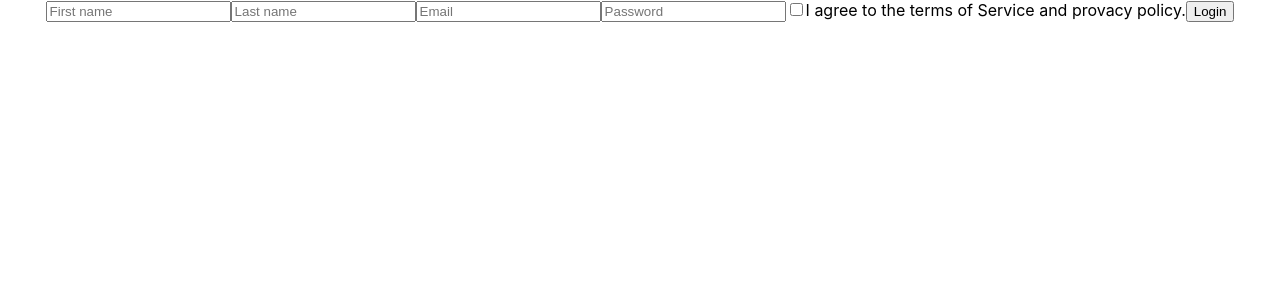
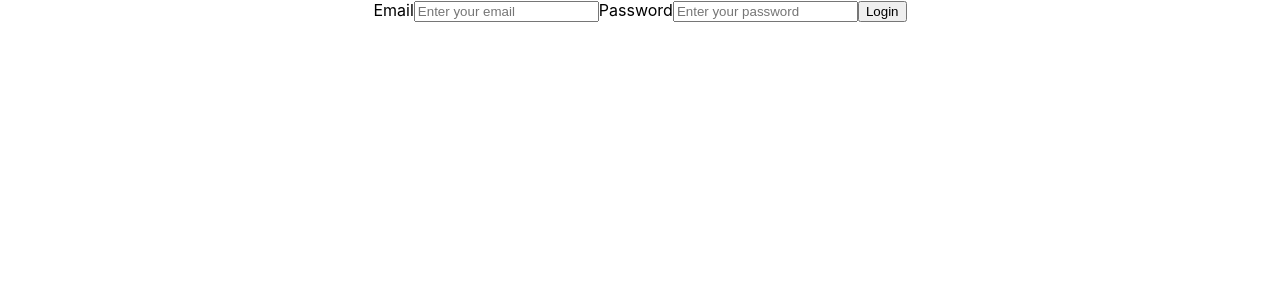
Before and after one commit to party-planner-pt/BW-PT-PartyPlanner-FE, a React (Create React App) app: page / in a window 1280 px wide. Shown: the top 300 px of the page. Built offline with nearby package versions, Linux system fonts and the light colour scheme.

Commit message:
Made changes to form

```diff
--- a/package.json
+++ b/package.json
@@ -5,6 +5,7 @@
   "dependencies": {
     "@material-ui/core": "^4.3.3",
     "axios": "^0.19.0",
+    "email-validator": "^2.0.4",
     "formik": "^1.5.8",
     "react": "^16.9.0",
     "react-dom": "^16.9.0",
--- a/src/components/signup-login/Login.js
+++ b/src/components/signup-login/Login.js
@@ -1,111 +1,76 @@
-import React, { useState, useEffect } from "react";
-import { Form, Field, withFormik } from "formik";
-import * as yup from "yup";
+import React from "react";
+import { withFormik, Formik } from "formik";
+import * as Yup from "yup";
 import axios from "axios";
+import TextField from "@material-ui/core/TextField";
+import * as EmailValidator from "email-validator";
 
-const Login = ({ errors, touched, status }) => {
-  const [signup, setSignIn] = useState([]);
-  console.log(signup);
+const LoginForm = () => (
+  <Formik
+    initialValues={{ email: "", password: "" }}
+    onSubmit={(values, { setSubmitting }) => {
+      setTimeout(() => {
+        console.log("Logging in", values);
+        setSubmitting(false);
+      }, 500);
+    }}
+    validationSchema={Yup.object().shape({
+      // firstname: Yup.string().required("Required"),
+      // lastname: Yup.string().required("Required"),
+      email: Yup.string()
+        .email()
+        .required("Required"),
+      password: Yup.string()
+        .required("No password provided.")
+        .min(8, "Password is too short - should be 8 chars minimum.")
+        .matches(/(?=.*[0-9])/, "Password must contain a number.")
+    })}
+  >
+    {props => {
+      const {
+        values,
+        touched,
+        errors,
+        isSubmitting,
+        handleChange,
+        handleBlur,
+        handleSubmit
+      } = props;
+      return (
+        <form onSubmit={handleSubmit}>
+          <label htmlFor="email">Email</label>
+          <input
+            name="email"
+            type="text"
+            placeholder="Enter your email"
+            value={values.email}
+            onChange={handleChange}
+            onBlur={handleBlur}
+            className={errors.email && touched.email && "error"}
+          />
+          {errors.email && touched.email && (
+            <div className="feedback">{errors.email}</div>
+          )}
+          <label htmlFor="email">Password</label>
+          <input
+            name="password"
+            type="password"
+            placeholder="Enter your password"
+            value={values.password}
+            onChange={handleChange}
+            onBlur={handleBlur}
+            className={errors.password && touched.password && "error"}
+          />
+          {errors.password && touched.password && (
+            <div className="feedback">{errors.password}</div>
+          )}
+          <button type="submit" disabled={isSubmitting}>
+            Login
+          </button>
+        </form>
+      );
+    }}
+  </Formik>
+);
 
-  useEffect(() => {
-    if (status) {
-      setSignIn([...signup, status]);
-    }
-  }, [status]);
-
-  return (
-    // <div className="form-container">
-    <Form>
-      {touched.First_name && errors.First_name && (
-        <p className="error">{errors.First_names}</p>
-      )}
-      <Field
-        component="input"
-        type="text"
-        name="First_name"
-        placeholder="First name"
-      />
-      {touched.Last_name && errors.Last_name && (
-        <p className="error">{errors.Last_name}</p>
-      )}
-      <Field
-        component="input"
-        type="text"
-        name="Last_name"
-        placeholder="Last name"
-      />
-      {touched.Your_email_address && errors.Your_email_address && (
-        <p className="error">{errors.Your_email_address}</p>
-      )}
-      <Field
-        component="input"
-        type="text"
-        name="Your_email_address"
-        placeholder="Email"
-      />
-      {touched.Choose_a_password && errors.Choose_a_passwords && (
-        <p className="error">{errors.Choose_a_password}</p>
-      )}
-      <Field
-        component="input"
-        type="text"
-        name=" Choose a password"
-        placeholder="Password"
-      />
-      {touched.TermofService && errors.TermofService && (
-        <p className="error">{errors.TermofService}</p>
-      )}
-      <label className="checkbox-container">
-        <Field type="checkbox" name="TermofService" />
-        I agree to the terms of Service and provacy policy.
-        <span className="checkmark" />
-      </label>
-      <button>Login</button>
-    </Form>
-
-    // </div>
-  );
-};
-
-const FormikLogin = withFormik({
-  mapPropsToValues: ({ name, email, password, TermofService }) => {
-    return {
-      name: name || "",
-      email: email || "",
-      password: password || "",
-      TermofService: TermofService || false
-    };
-  },
-  validationSchema: yup.object().shape({
-    name: yup.string().required("Please enter your name."),
-    email: yup
-      .string()
-      .email("Please create an email")
-      .required("You really need it"),
-    password: yup
-      .string()
-      .min(4, "Password must be atleast 4 characters long")
-      .required("Password is required"),
-    TermofService: yup
-      .boolean()
-      .oneOf([true], "Please agree to the terms")
-      .required()
-  }),
-
-  handleSubmit(values, { setStatus, resetForm, setErrors }) {
-    if (values.email === "waffles@syrup.com") {
-      setErrors({ email: "Email is already taken" });
-    } else {
-      axios
-        .post("https://potluck-planner-bw.herokuapp.com/users/login", values)
-        .then(res => {
-          console.log("handleSubmit: then: res: ", res);
-          setStatus(res.data);
-          resetForm();
-        })
-        .catch(err => console.error("handleSubmit: catch: err: ", err));
-    }
-  }
-})(Login);
-
-export default FormikLogin;
+export default LoginForm;
```
Also changed, not shown: 1 other file (tests, documents, lock files or other folders).
